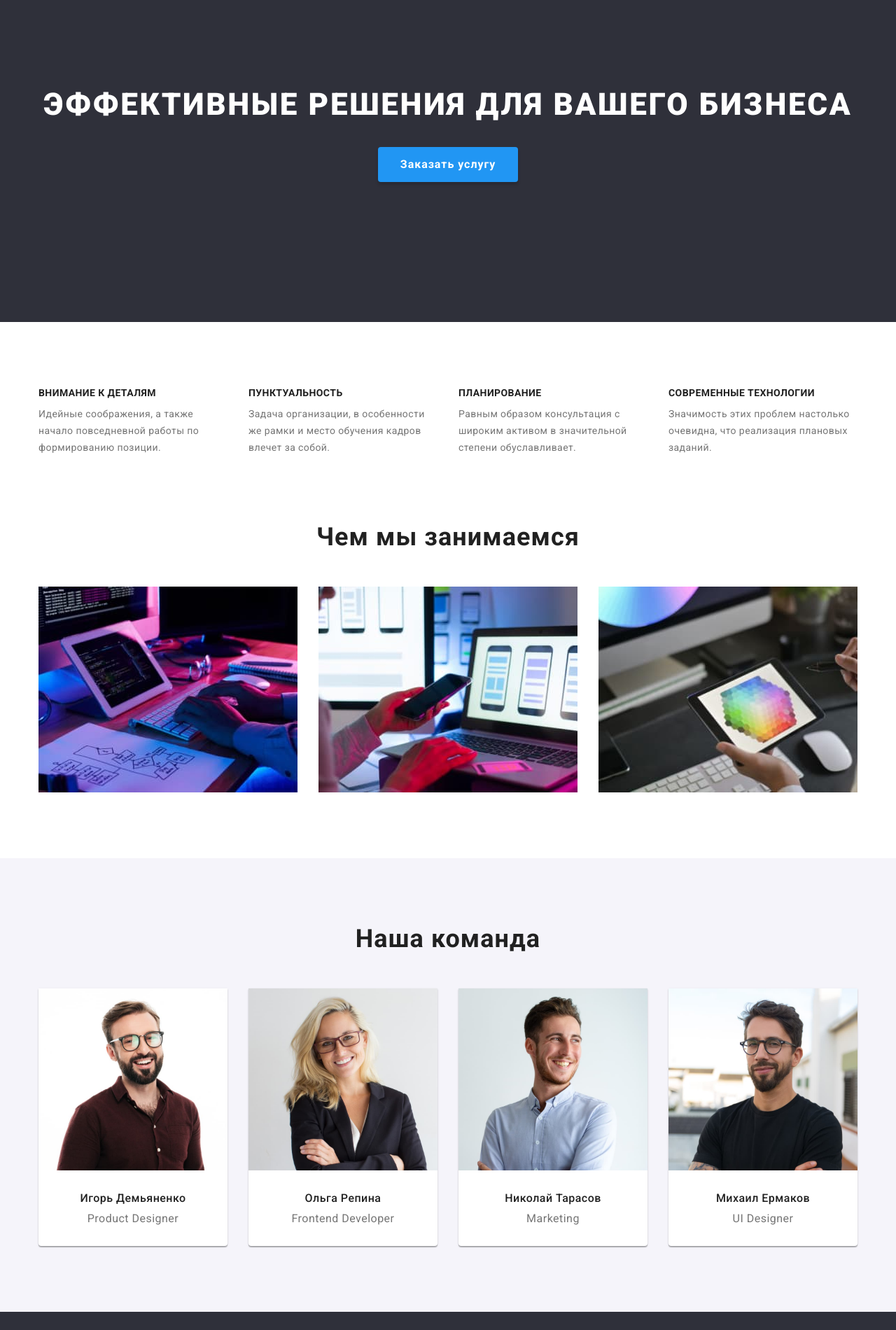
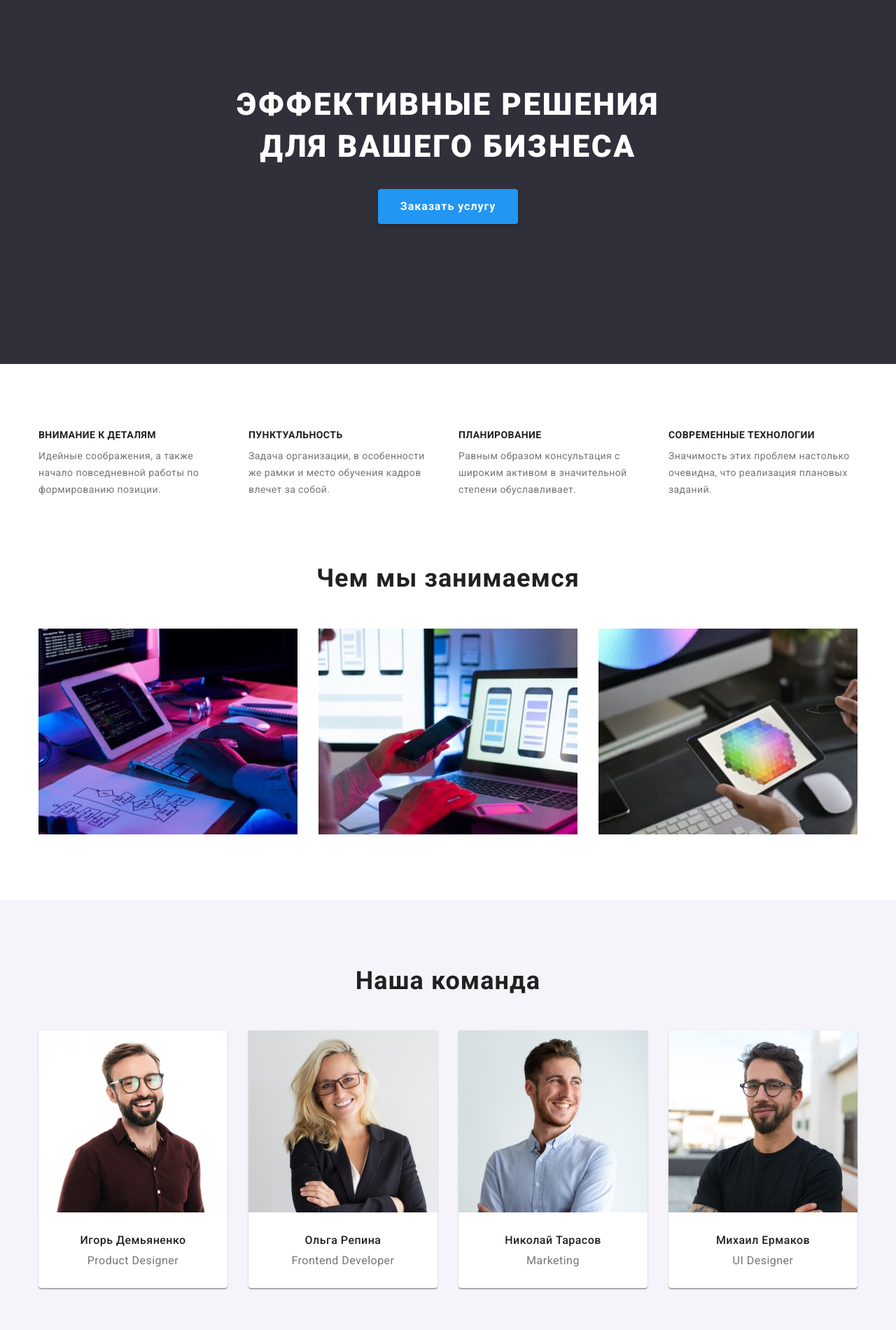
Before and after one commit to YuriBelebekha/goit-markup-hw-03, a plain HTML site: page index.html in a window 1280 px wide. Shown: the part 160-2060 px from the top of the page at 70% size. Drawn offline with nearby package versions, Linux system fonts and the light colour scheme.

Commit message:
fixed html, styles in hero and staff sections

```diff
--- a/css/styles.css
+++ b/css/styles.css
@@ -197,6 +197,9 @@ img {
 }
 
 .hero-title {
+  width: 696px;
+  margin: 0 auto;
+
   font-weight: 900;
   font-size: 44px;
   line-height: 1.36;
@@ -282,12 +285,11 @@ img {
   display: flex;
   flex-wrap: wrap;
   margin-left: -30px;
-  margin-top: 20px;
+  margin-top: 50px;
 }
 
 .staff-list-item {
   margin-left: 30px;
-  margin-top: 30px;
 
   background-color: var(--primary-white-color);
   box-shadow: 0px 1px 3px rgba(0, 0, 0, 0.12),
--- a/index.html
+++ b/index.html
@@ -56,8 +56,10 @@
 
 		<main>
 			<section class="hero">
-				<h1 class="hero-title">Эффективные решения для вашего бизнеса</h1>
-				<button class="hero-btn button" type="button">Заказать услугу</button>
+				<div class="container">
+					<h1 class="hero-title">Эффективные решения для вашего бизнеса</h1>
+					<button class="hero-btn button" type="button">Заказать услугу</button>
+				</div>
 			</section>
 
 			<section class="section feature-section">
```
